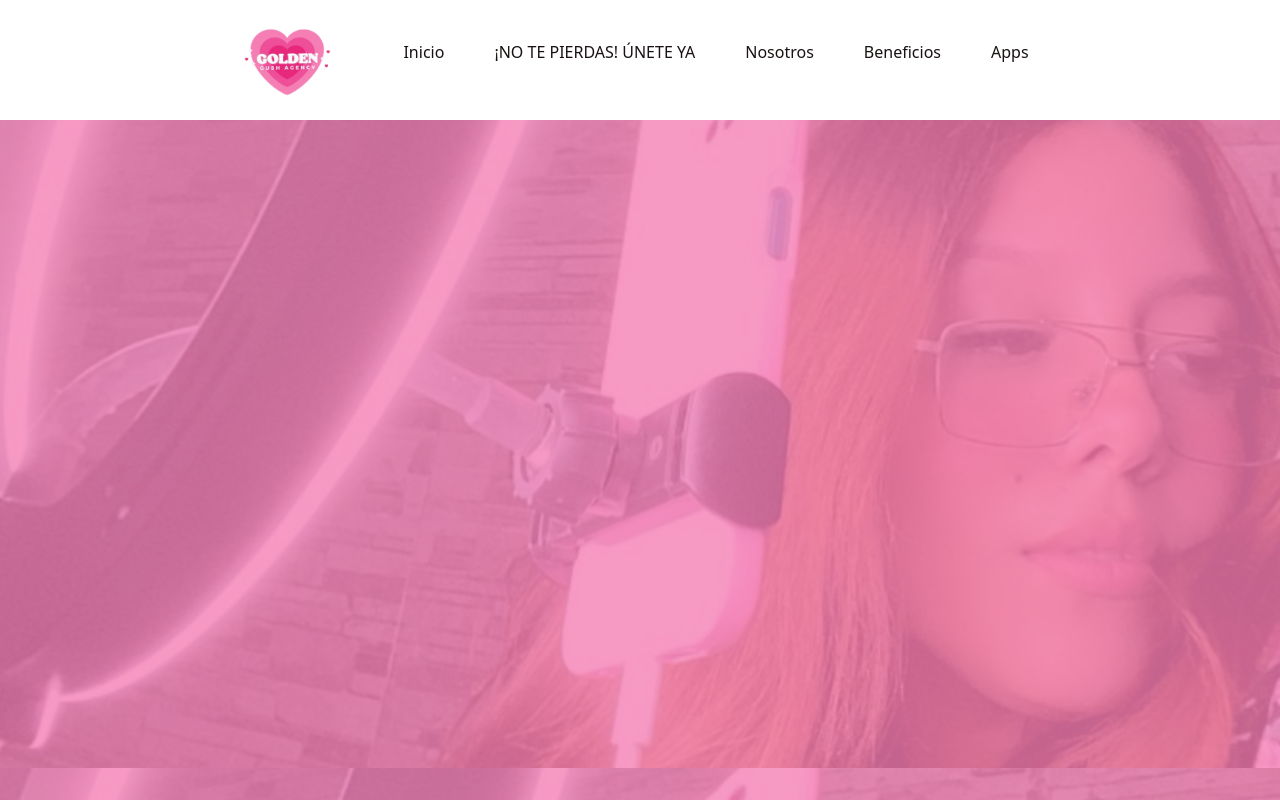
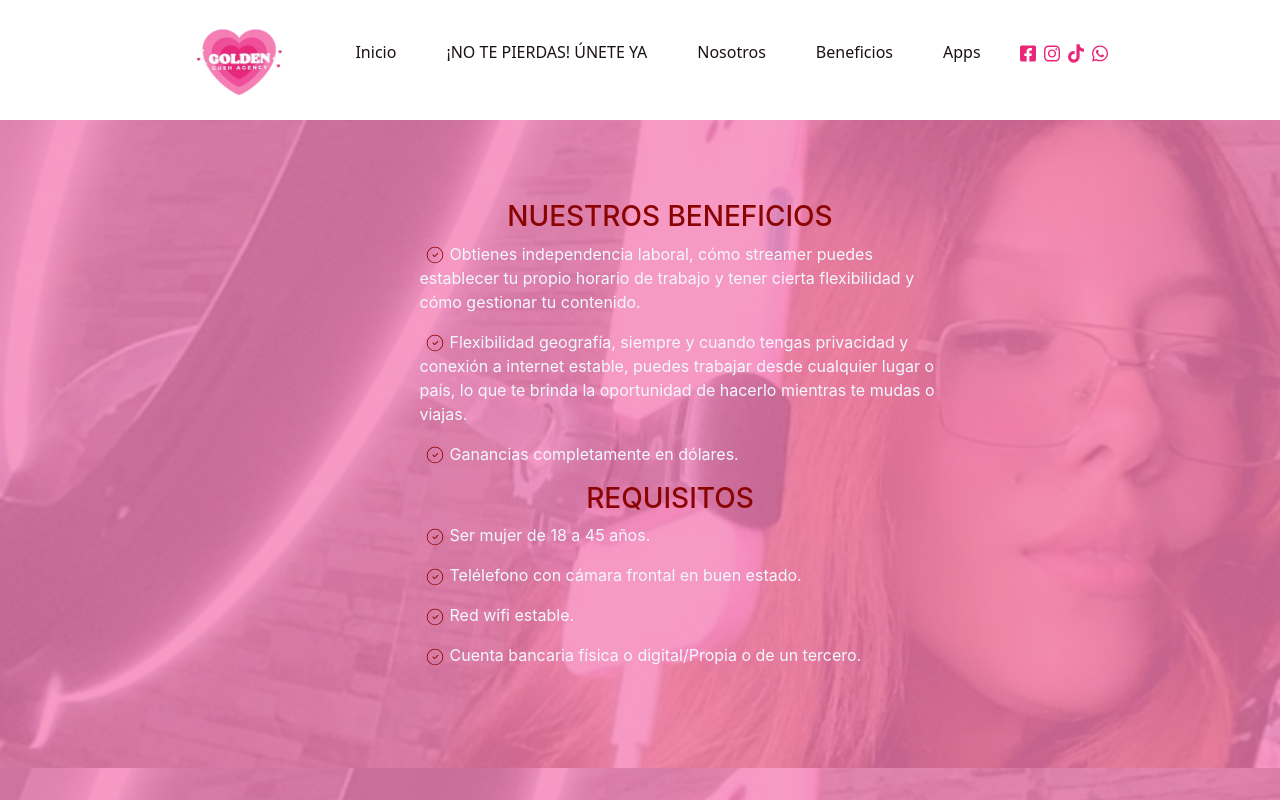
Before and after one commit to claurojass23/agency, a React (Create React App) app in the folder agency/: page /Beneficios in a window 1280 px wide. Built offline with nearby package versions, Linux system fonts and the light colour scheme.

Commit message:
iconos,unete

```diff
--- a/agency/src/components/apps/apps.css
+++ b/agency/src/components/apps/apps.css
@@ -27,7 +27,7 @@
     flex-direction: column-reverse;
     background-color: white;
     padding: 40px;
-    border-radius: 40px;
+    border-radius: 20px 60px;;
     cursor: pointer;
     transition:  box-shadow 0.3s ease;
 
--- a/agency/src/components/beneficios/Beneficios.jsx
+++ b/agency/src/components/beneficios/Beneficios.jsx
@@ -1,9 +1,34 @@
 import React from 'react'
+import { CiCircleCheck } from "react-icons/ci";
+import './beneficios.css'
+import claudia from '../../img/claudia.png'
 
 export default function Beneficios() {
   return (
-    <div>
+    <>
+      <div className='conteinerBeneficios'>
+       <div className='beneficios'>
+       <div>
+        <h3 className='titulosBeneficios'>NUESTROS BENEFICIOS</h3>
+        <ul>
+             <p><CiCircleCheck  className='iconUnete'/>Obtienes independencia laboral, cómo streamer puedes establecer tu propio horario de trabajo y tener cierta flexibilidad y cómo gestionar tu contenido.</p>
+             <p><CiCircleCheck className='iconUnete' />Flexibilidad geografía, siempre y cuando tengas privacidad y conexión a internet estable, puedes trabajar desde cualquier lugar o país, lo que te brinda la oportunidad de hacerlo mientras te mudas o viajas.</p>
+             <p><CiCircleCheck className='iconUnete' />Ganancias completamente en dólares. </p>
+        </ul>
+        </div>
+        <div>
+          <h3 className='titulosBeneficios'>REQUISITOS</h3>
+          <ul>
+             <p><CiCircleCheck  className='iconUnete'/>Ser mujer de 18 a 45 años.</p>
+             <p><CiCircleCheck className='iconUnete' />Telélefono con cámara frontal en buen estado.</p>
+             <p><CiCircleCheck className='iconUnete' />Red wifi estable.</p>
+             <p><CiCircleCheck className='iconUnete' />Cuenta bancaria física o digital/Propia o de un tercero.</p>
+        </ul>
+        </div>
+       </div>
 
-    </div>
+
+      </div>
+    </>
   )
 }
--- a/agency/src/components/beneficios/beneficios.css
+++ b/agency/src/components/beneficios/beneficios.css
@@ -0,0 +1,19 @@
+.conteinerBeneficios{
+    margin-top: 200px;
+    margin-left: 150px;
+    color: aliceblue;
+    display: flex;
+    justify-content: center;
+}
+
+.titulosBeneficios{
+    color:#8b0404;
+    text-align: center;
+}
+
+
+
+.beneficios{
+    width: 50%;
+    margin-right: 90px;
+}
--- a/agency/src/components/nosotros/nosotros.css
+++ b/agency/src/components/nosotros/nosotros.css
@@ -12,7 +12,7 @@
 
 .imgNosotros{
     width: 240px;
-    border-radius: 20px 40px;
+    border-radius: 20px 60px;
     margin-left: 40px;
     cursor: pointer;
     transition:  box-shadow 0.3s ease;
--- a/agency/src/components/unete/unete.css
+++ b/agency/src/components/unete/unete.css
@@ -25,8 +25,8 @@
     width: 270px;
     margin-left: 95px;
     transition:  box-shadow 0.3s ease;
-    box-shadow:  0.1rem 0.4rem 0.4rem rgba(0,0,0,0.3) ;
-    border-radius: 40px;
+    box-shadow:  0.4rem 0.4rem 0.4rem 0.4rem rgba(0,0,0,0.3) ;
+    border-radius: 20px 60px;
     cursor: pointer;
 }
 
--- a/agency/src/routes/Navegador.jsx
+++ b/agency/src/routes/Navegador.jsx
@@ -1,6 +1,7 @@
 import { NavLink } from 'react-router-dom'
 import './navegador.css'
 import img from '../img/logo.png'
+import { FaFacebookSquare,FaInstagram,FaTiktok,FaWhatsapp } from "react-icons/fa";
 
 export default function Navegador() {
   return (
@@ -17,7 +18,16 @@ export default function Navegador() {
               <li className='NavItem'><NavLink className='NavLink' to="/Beneficios">Beneficios</NavLink></li>
               <li className='NavItem'><NavLink className='NavLink' to="/Apps">Apps</NavLink></li>
             </ul>
+            <div>
+          <div className='ulIcons'>
+          <a href='https://www.facebook.com/profile.php?id=61553020993486' target="_blank"><FaFacebookSquare className='iconNav'/></a>
+          <a href='https://www.instagram.com/goldengushagency/' target="_blank"><FaInstagram  className='iconNav'/></a>
+          <a href='https://www.tiktok.com/@goldengushagency?lang=es' target="_blank"><FaTiktok  className='iconNav'/></a>
+          <a href='https://l.instagram.com/?u=https%3A%2F%2Fwa.me%2Fmessage%2FXFBRCAJUCJOBF1&e=AT1KKt1NICrKQum5KFRQpOEXMfIGQsNr4Q77YAUBhdA3AFzkqHrcTQbbjfX9gaeFTp20V8m13EPPTQRRFF9hZ80i8ZHM9a7KO0iBHA' target="_blank"><FaWhatsapp className='iconNav' /></a>
+          </div>
         </div>
+        </div>
+
      </nav>
     </>
   )
--- a/agency/src/routes/navegador.css
+++ b/agency/src/routes/navegador.css
@@ -80,3 +80,23 @@ body{
       width: 120px;
       cursor: pointer;
 }
+
+.iconNav{
+      height: 25px;
+      cursor: pointer;
+      margin: 4px;
+      color: #E92779;
+      transition: transform 0.2s ease;
+}
+
+.iconNav:hover {
+      transform: scale(2.1); /* Escalamos el tamaño del icono al 110% cuando el cursor pasa por encima */
+  }
+
+
+
+.ulIcons{
+      position: relative;
+      bottom: 7px;
+      left:10px;
+}
```
Also changed, not shown: agency/src/img/claudia.png (added).
